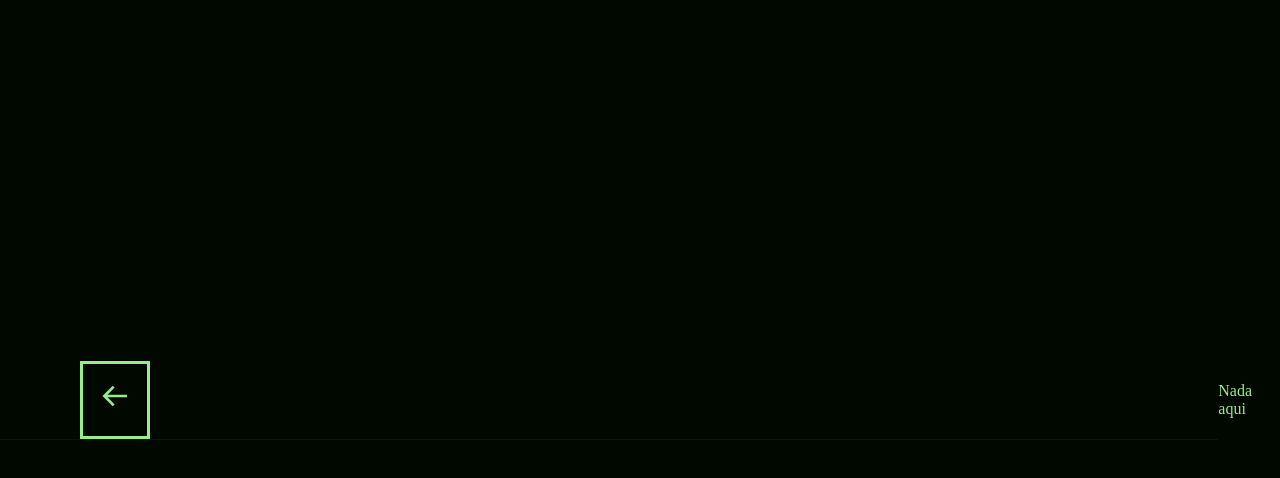
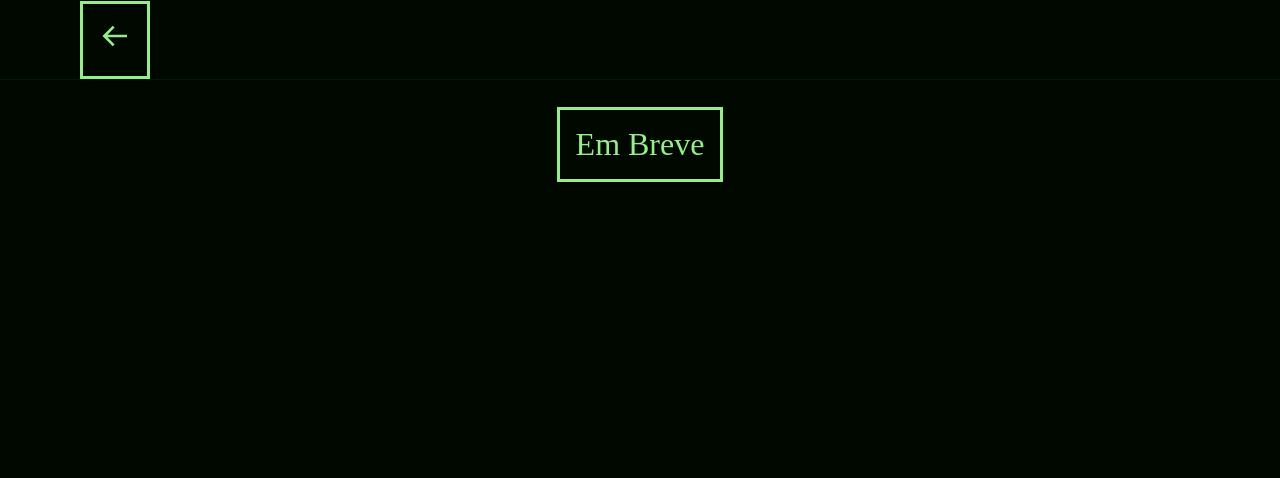
Before and after one commit to GustaDaHora/Number-Playgorund, a React (Vite) app: page /cronics in a window 1280 px wide. Shown: the top 478 px of the page. Built offline with nearby package versions, Linux system fonts and the light colour scheme; a web font is replaced by a local one.

Commit message:
Update: cronics
Styled cronics page

```diff
--- a/src/app/pages/Cronics/index.tsx
+++ b/src/app/pages/Cronics/index.tsx
@@ -1,22 +1,43 @@
 import React from 'react';
 import styled from 'styled-components';
 
+import LinkButton from 'src/app/components/Link';
 import { Header } from 'src/app/components/Header';
 
 const Container = styled.div`
   width: 100%;
-  height: 100vh;
-  display: flex;
-  align-items: center;
-  justify-content: center;
+  min-height: 100vh;
+  box-sizing: border-box;
   background-color: ${({ theme }) => theme.COLORS.BACKGROUND_900};
+  justify-content: space-between;
+
+  display: grid;
+  place-items: center;
+  grid-template-rows: 80px 128px auto 64px;
+  grid-template-areas:
+    'header header'
+    'content content';
+
+  > Header {
+    grid-area: header;
+  }
+
+  > div {
+    grid-area: content;
+    display: flex;
+    justify-content: space-between;
+    gap: 1rem;
+  }
 `;
 
 export function Cronics(): React.ReactElement {
   return (
     <Container>
       <Header />
-      Nada aqui
+      <div>
+        {' '}
+        <LinkButton to="/">Em Breve</LinkButton>
+      </div>
     </Container>
   );
 }
```
